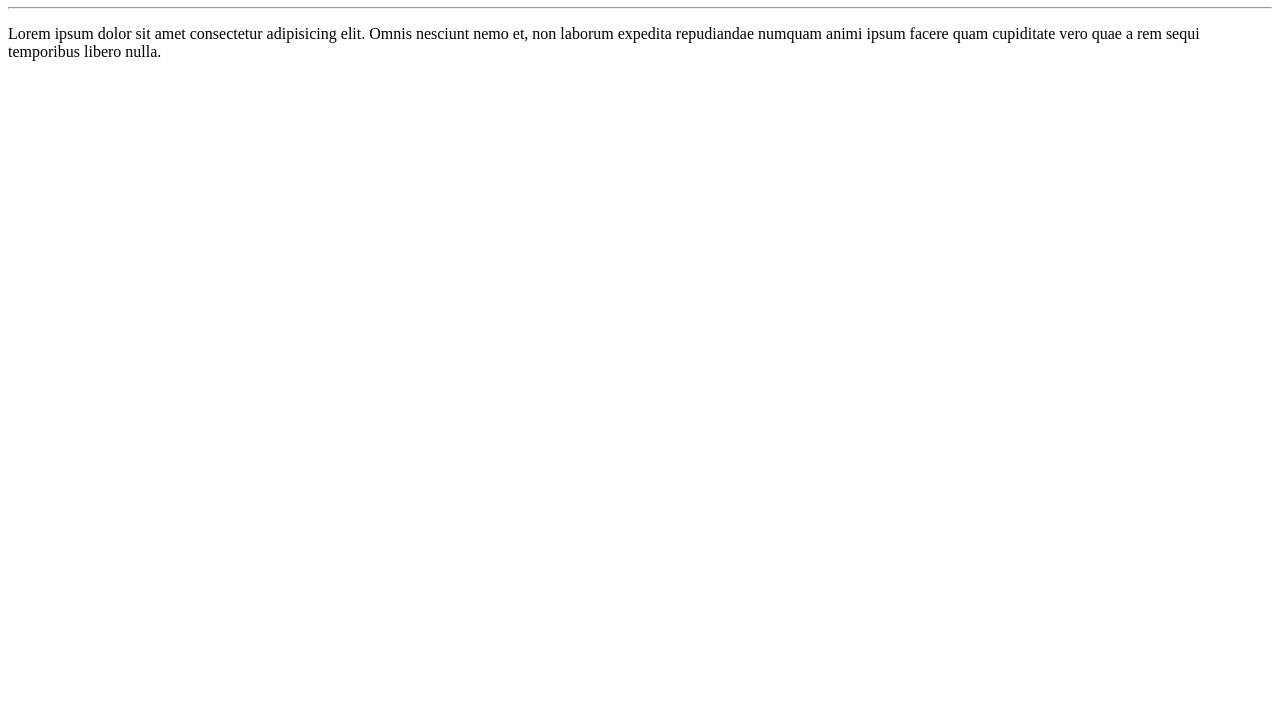
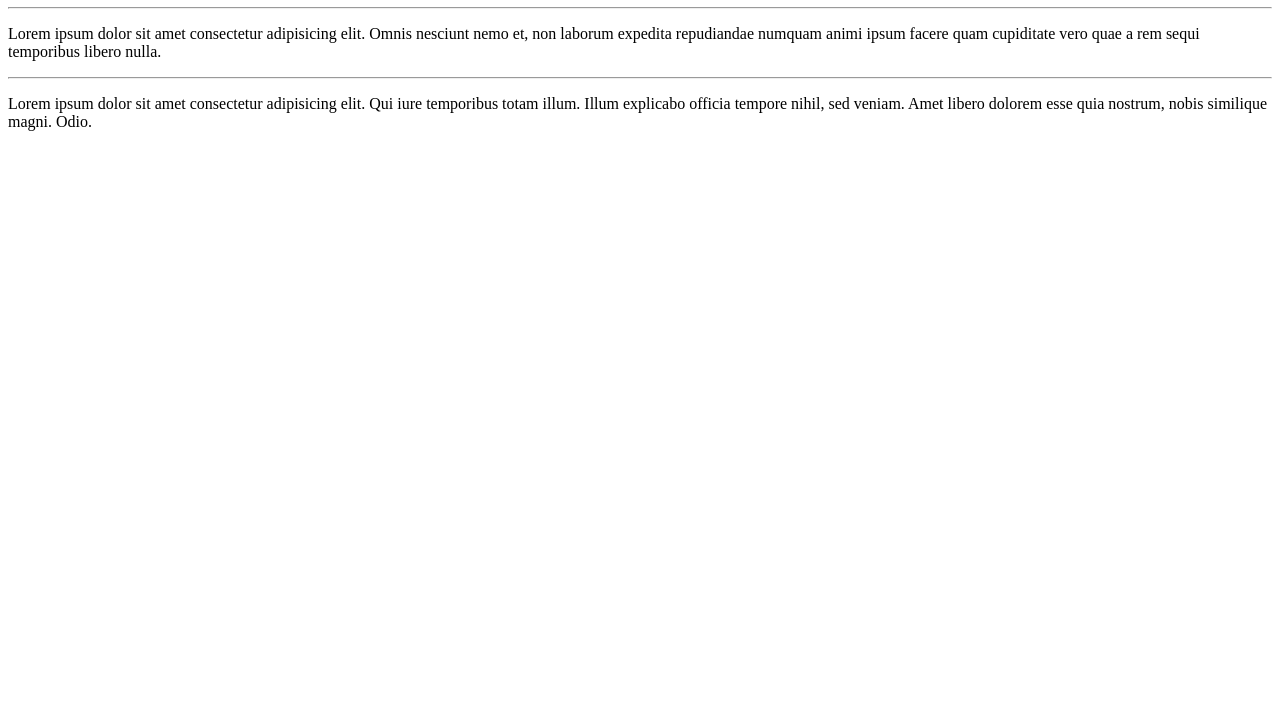
Before and after one commit to RaphaelMarchette/fechamentomes, a plain HTML site: page site-exemplo/index.html in a window 1280 px wide. Shown: the part 73-800 px from the top of the page. Drawn offline with Linux system fonts and the light colour scheme.

Commit message:
add um oaragrafo

```diff
--- a/site-exemplo/index.html
+++ b/site-exemplo/index.html
@@ -10,5 +10,7 @@
     <h1>Olá, Mundo!</h1>
     <hr>
     <p>Lorem ipsum dolor sit amet consectetur adipisicing elit. Omnis nesciunt nemo et, non laborum expedita repudiandae numquam animi ipsum facere quam cupiditate vero quae a rem sequi temporibus libero nulla.</p>
+    <hr>
+    <p>Lorem ipsum dolor sit amet consectetur adipisicing elit. Qui iure temporibus totam illum. Illum explicabo officia tempore nihil, sed veniam. Amet libero dolorem esse quia nostrum, nobis similique magni. Odio.</p>
 </body>
 </html>
```
